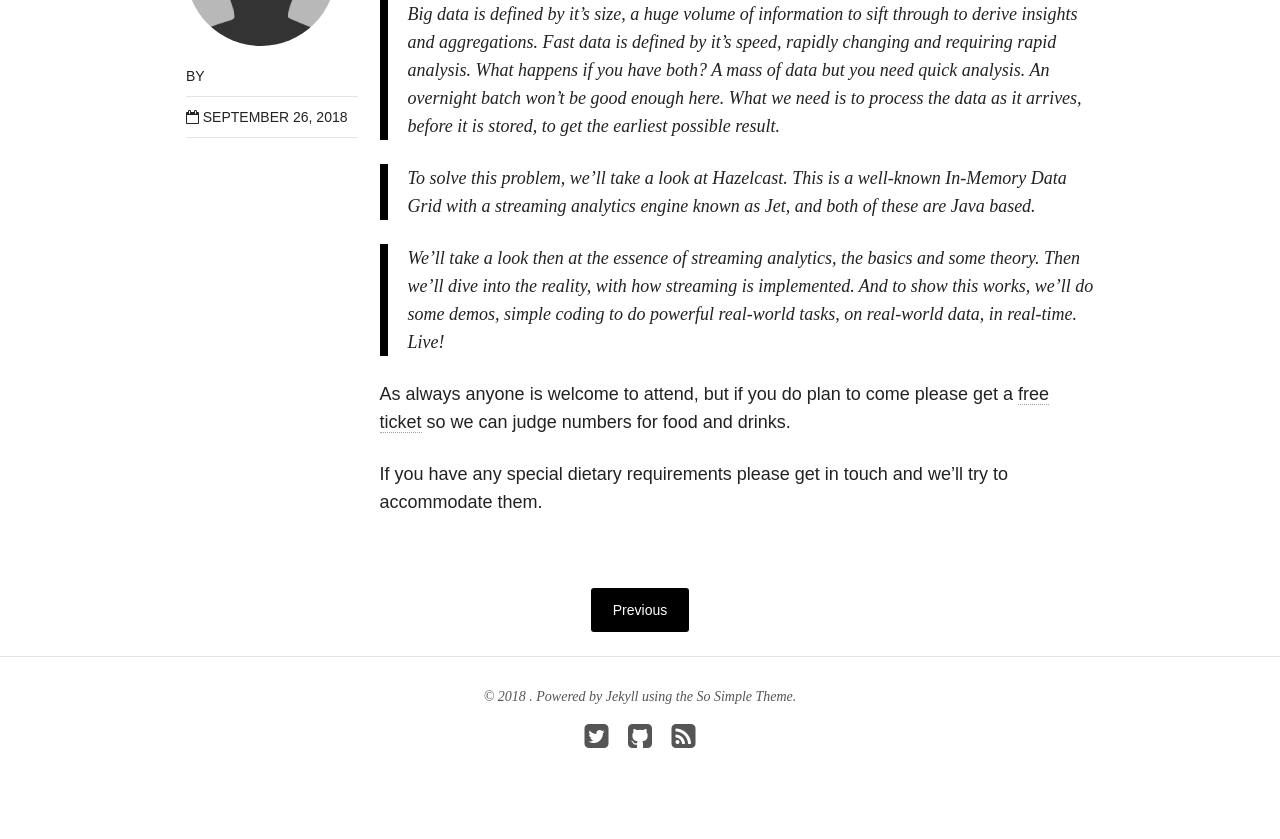
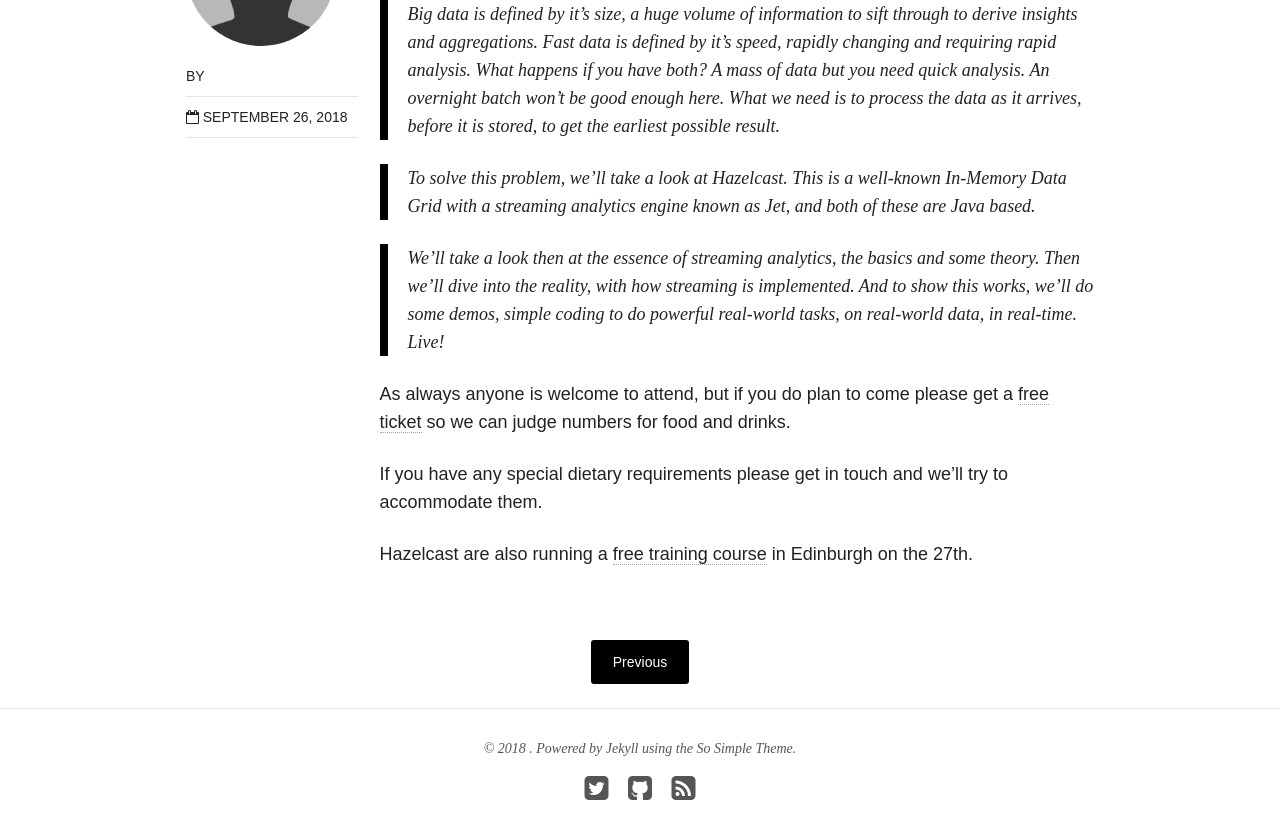
Before and after one commit to edjug/edjug.github.io, a Jekyll site: the page built from _posts/meetups/2018-26-09-september2018-meetup.md, in a window 1280 px wide and 900 px high, scrolled down 676 px. Shown: the top 839 px of the window. Built offline with Jekyll 4.4.1, drawn with Linux system fonts in a browser that asks for light colours; nearby versions of some CDN libraries.

Commit message:
adds link to training course

```diff
--- a/_posts/meetups/2018-26-09-september2018-meetup.md
+++ b/_posts/meetups/2018-26-09-september2018-meetup.md
@@ -19,3 +19,5 @@ Neil will be talking about "Real-Time Analytics of Real Data".
 As always anyone is welcome to attend, but if you do plan to come please get a [free ticket](https://ti.to/edjug/edjug-september-meetup) so we can judge numbers for food and drinks.
 
 If you have any special dietary requirements please get in touch and we'll try to accommodate them.
+
+Hazelcast are also running a [free training course](https://hazelcast.com/events/free-instructor-led-training-edinburgh/) in Edinburgh on the 27th.
```
